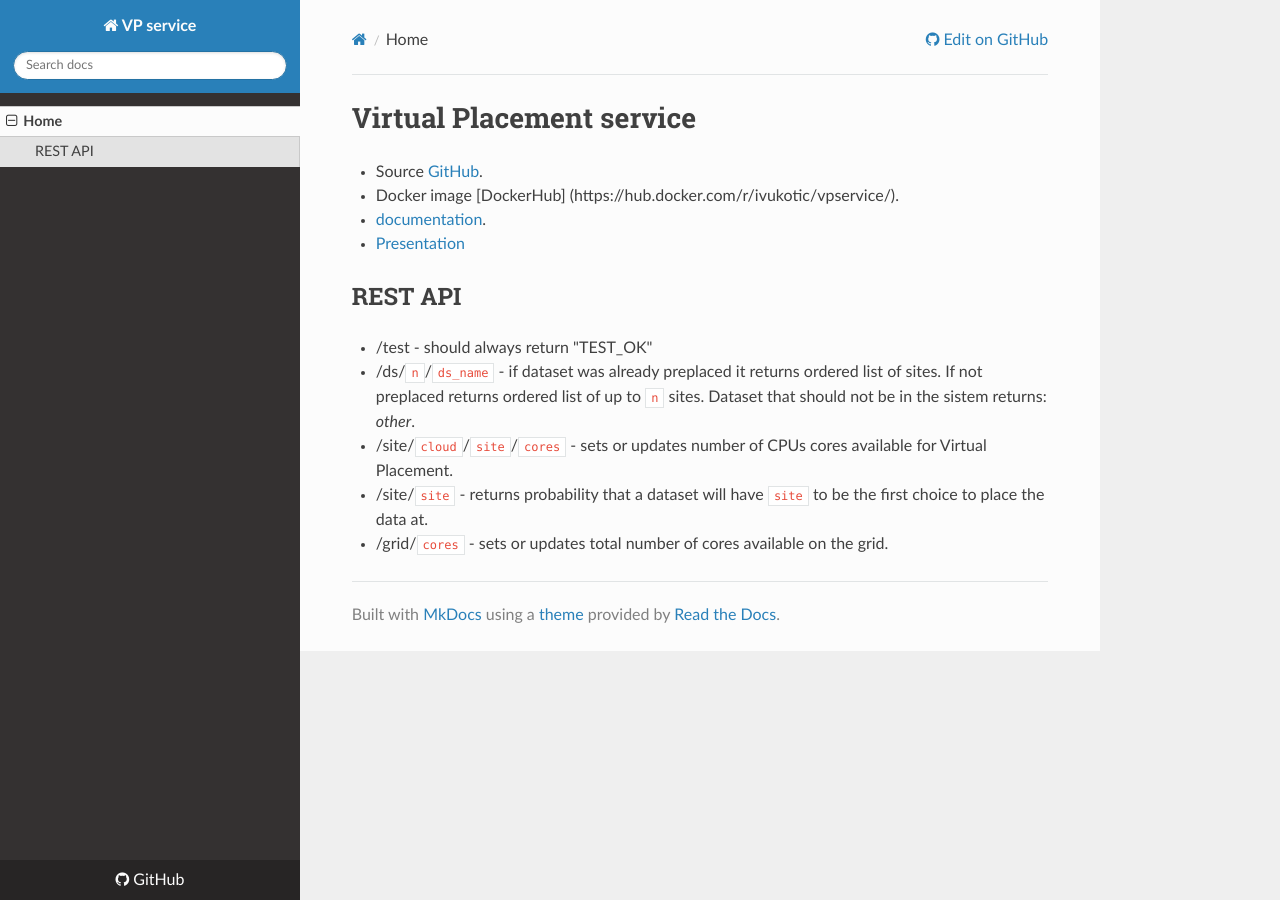
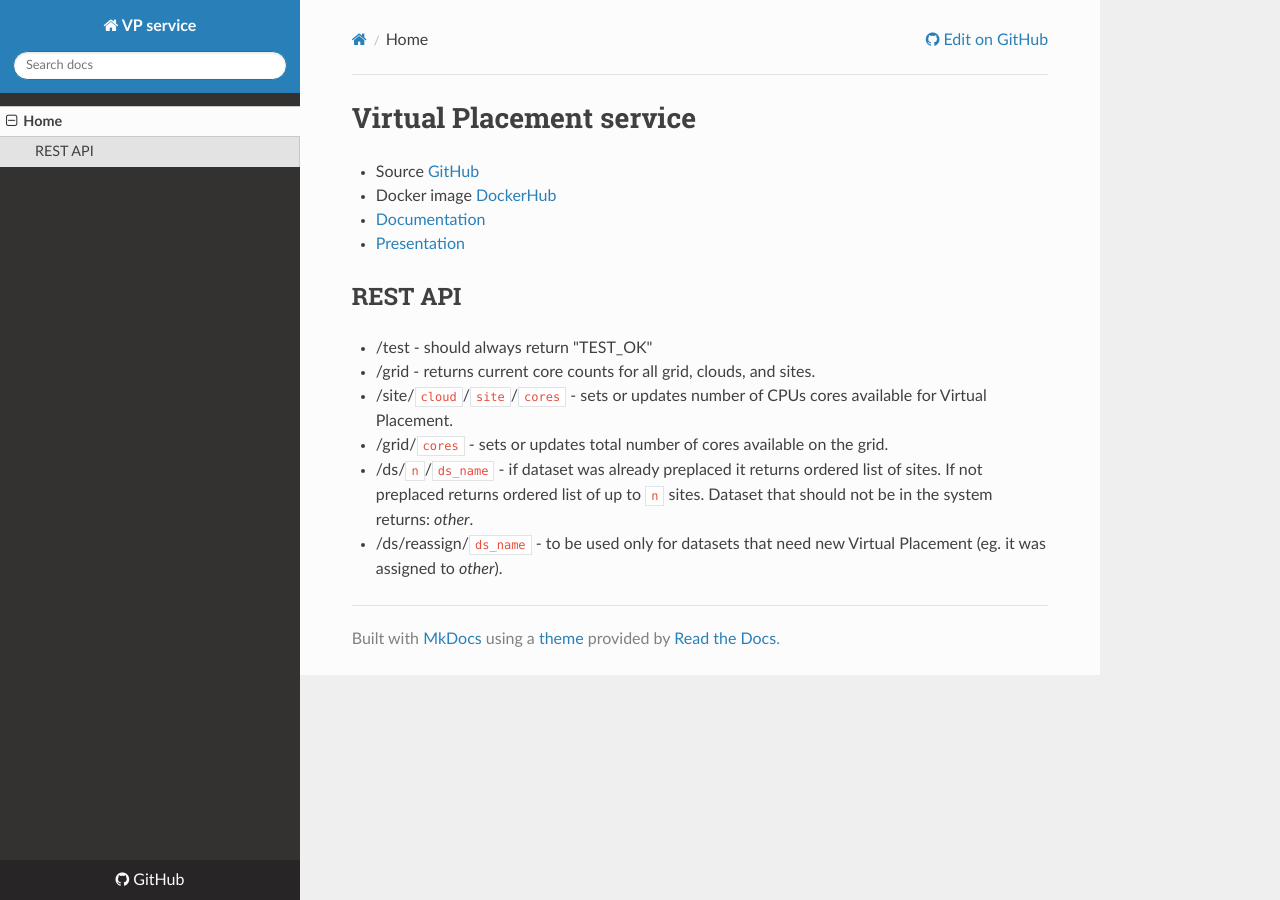
Before and after one commit to ivukotic/VPservice, an MkDocs documentation site: the page built from docs/index.md, in a window 1280 px wide. Built offline with MkDocs 1.6.1, drawn with Linux system fonts in a browser that asks for light colours; nearby versions of some CDN libraries; old or Windows-style settings are respelled for this version of MkDocs.

Commit message:
adding redis and overwrite

```diff
--- a/docs/index.md
+++ b/docs/index.md
@@ -1,14 +1,15 @@
 # Virtual Placement service
 
-* Source [GitHub](https://github.com/ivukotic/vpservice).
-* Docker image [DockerHub] (https://hub.docker.com/r/ivukotic/vpservice/).
-* [documentation](http://ivukotic.io/vpservice/).
-* [Presentation](google doc...)
+* Source [GitHub](https://github.com/ivukotic/vpservice)
+* Docker image [DockerHub](https://cloud.docker.com/repository/docker/ivukotic/vpservice)
+* [Documentation](https://ivukotic.github.io/VPservice/)
+* [Presentation](https://docs.google.com/presentation/d/145aZDrp_rG5lZxyju1Diqidde4XGYNCUIU8VpKdo0OQ/edit?usp=sharing)
 
 ## REST API
 
 * /test - should always return "TEST_OK"
-* /ds/`n`/`ds_name` - if dataset was already preplaced it returns ordered list of sites. If not preplaced returns ordered list of up to `n` sites. Dataset that should not be in the sistem returns: _other_.
+* /grid - returns current core counts for all grid, clouds, and sites.
 * /site/`cloud`/`site`/`cores` - sets or updates number of CPUs cores available for Virtual Placement.
-* /site/`site` - returns probability that a dataset will have `site` to be the first choice to place the data at.
 * /grid/`cores` - sets or updates total number of cores available on the grid.
+* /ds/`n`/`ds_name` - if dataset was already preplaced it returns ordered list of sites. If not preplaced returns ordered list of up to `n` sites. Dataset that should not be in the system returns: _other_.
+* /ds/reassign/`ds_name` - to be used only for datasets that need new Virtual Placement (eg. it was assigned to _other_).
```
Also changed, not shown: server.js (+17 -0 lines), 5 other files.
